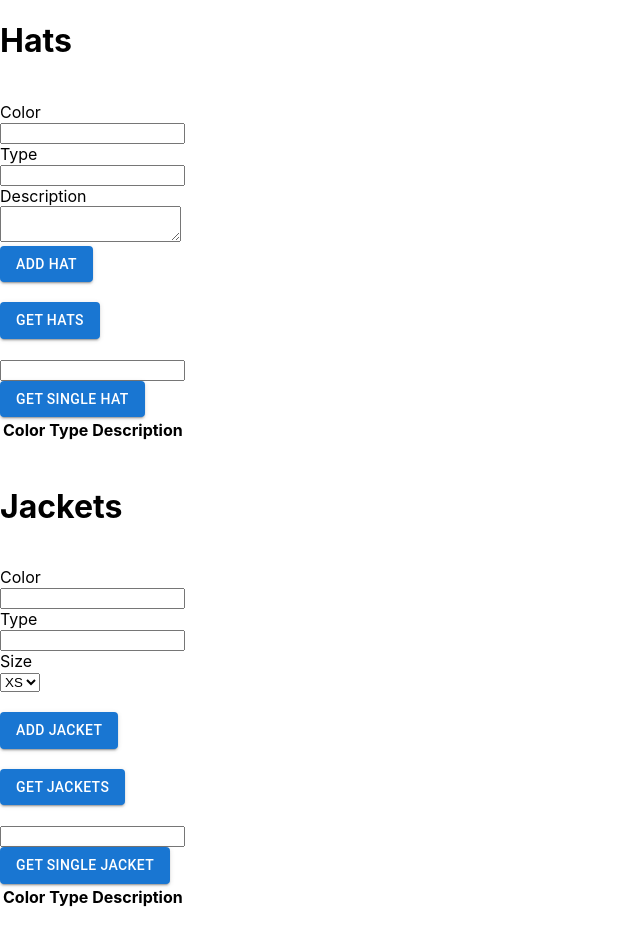
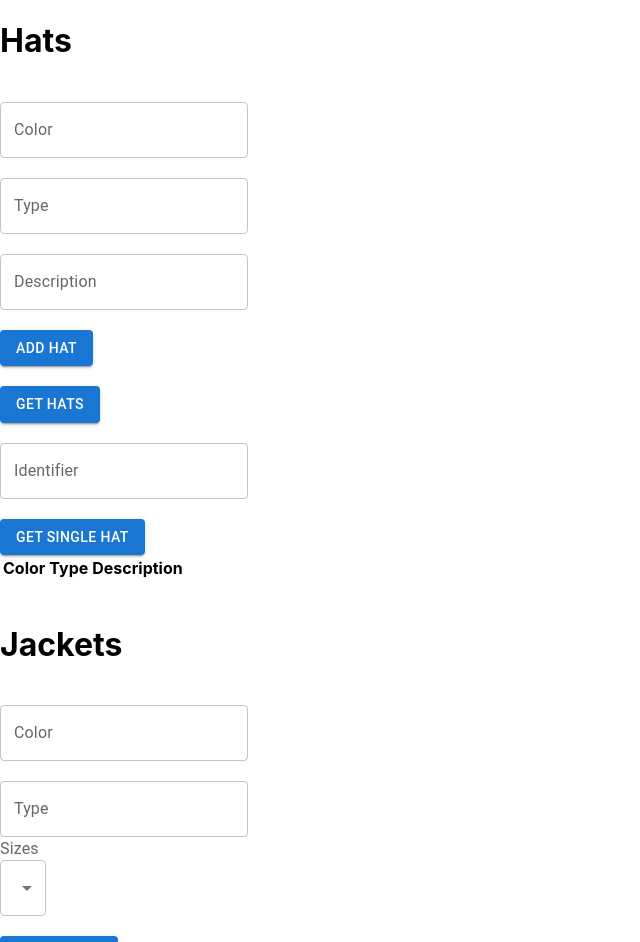
Before and after one commit to SokolSheri/madhattr-ui, a React (Create React App) app: page / in a window 1280 px wide. Shown: the top 942 px of the page, without its empty margins (0-640 px from the left). Built offline with nearby package versions, Linux system fonts and the light colour scheme.

Commit message:
almost done styling

```diff
--- a/src/components/AddHat.js
+++ b/src/components/AddHat.js
@@ -1,6 +1,6 @@
 import React, { useState } from 'react'
 import axios from 'axios'
-import { Button } from '@mui/material';
+import { Button, TextField } from '@mui/material';
 
 function AddHat() {
     const [hatType, setHatType] = useState('');
@@ -32,14 +32,17 @@ function AddHat() {
     return (
         <form onSubmit={(evt) => handleSubmit(evt)}>
             <br />
-            <label for='color'>Color</label><br/>
-            <input type='text' id='color' onChange={(e) => handleChangeColor(e)} />
+            {/* <label for='color'>Color</label><br/> */}
+            <TextField id="outlined-basic" label="Color" variant="outlined" onChange={(e) => handleChangeColor(e)}/><br/>
+            {/* <input type='text' id='color' onChange={(e) => handleChangeColor(e)} /> */}
             <br />
-            <label for='color'>Type</label><br/>
-            <input type='text' name='hatType' onChange={(e) => handleChangeType(e)} />
+            {/* <label for='color'>Type</label><br/> */}
+            <TextField id="outlined-basic" label="Type" variant="outlined" onChange={(e) => handleChangeType(e)}/><br/>
+            {/* <input type='text' name='hatType' onChange={(e) => handleChangeType(e)} /> */}
             <br />
-            <label for='color'>Description</label><br/>
-            <textarea id='desc' onChange={(e) => handleChangeDesc(e)} />
+            {/* <label for='color'>Description</label><br/> */}
+            <TextField id="outlined-basic" label="Description" variant="outlined" onChange={(e) => handleChangeDesc(e)}/><br/>
+            {/* <textarea id='desc' onChange={(e) => handleChangeDesc(e)} /> */}
             <br />
             <Button type='submit' variant="contained">Add Hat</Button>
         </form>
--- a/src/components/AddJacket.js
+++ b/src/components/AddJacket.js
@@ -1,6 +1,6 @@
 import React, { useState } from 'react'
 import axios from 'axios'
-import { Button } from '@mui/material';
+import { Button, TextField, Select, MenuItem, InputLabel } from '@mui/material';
 
 function AddJacket() {
     const [jacketType, setJacketType] = useState('');
@@ -28,22 +28,38 @@ function AddJacket() {
     return (
         <form onSubmit={(evt) => handleSubmit(evt)}>
             <br />
-            <label for='color'>Color</label><br/>
-            <input type='text' id='color' onChange={(e) => handleChangeColor(e)} />
+            {/* <input type='text' id='color' onChange={(e) => handleChangeColor(e)} /> */}
+            <TextField id="outlined-basic" label="Color" variant="outlined" onChange={(e) => handleChangeColor(e)} />
             <br />
-            <label for='color'>Type</label><br/>
-            <input type='text' name='jacketType' onChange={(e) => handleChangeType(e)} />
             <br />
-            <label for='size'>Size</label><br/>
-            <select id='size' onChange={(e) => handleChangeSize(e)} >
+            {/* <label for='color'>Type</label><br/> */}
+            <TextField id="outlined-basic" label="Type" variant="outlined" onChange={(e) => handleChangeType(e)} />
+            {/* <input type='text' name='jacketType' onChange={(e) => handleChangeType(e)} /> */}
+            <br />
+            {/* <label for='size'>Size</label><br/> */}
+            <InputLabel id="demo-simple-select-label">Sizes</InputLabel>
+            <Select
+                labelId="demo-simple-select-label"
+                id="demo-simple-select"
+                onChange={(e) => handleChangeSize(e)}
+                label='Sizes'
+                defaultValue={""}
+            >
+                <MenuItem value={'XS'}>XS</MenuItem>
+                <MenuItem value={'S'}>S</MenuItem>
+                <MenuItem value={'M'}>M</MenuItem>
+                <MenuItem value={'L'}>L</MenuItem>
+                <MenuItem value={'XL'}>XL</MenuItem>
+            </Select>
+            {/* <select id='size' onChange={(e) => handleChangeSize(e)} >
                 <option value='XS'>XS</option>
                 <option value='S'>S</option>
                 <option value='M'>M</option>
                 <option value='L'>L</option>
                 <option value='XL'>XL</option>
-            </select>
+            </select> */}
 
-            <br /><br/>
+            <br /><br />
             <Button type='submit' variant="contained">Add Jacket</Button>
         </form>
 
--- a/src/components/GetSingleHat.js
+++ b/src/components/GetSingleHat.js
@@ -1,17 +1,11 @@
 import axios from "axios";
-import { Button } from '@mui/material';
+import { Button, TextField } from '@mui/material';
 import React, { useState } from 'react';
 
 function Hat() {
 
     const [ident, setIdent] = useState(0);
     const [item, setItem] = useState('');
-    // let hat = (<table>
-    //     <tbody>
-    //         <tr><th>Color</th><th>Type</th><th>Description</th></tr>
-    //     </tbody>
-    // </table>);
-
     const handleChange = (evt) => {
         setIdent(evt.target.value);
     }
@@ -34,7 +28,8 @@ function Hat() {
     return (
         <div>
             <form onSubmit={(e) => handleSubmit(e)}>
-                <input type='number' min="0" onChange={(e) => handleChange(e)} />
+            <TextField id="outlined-basic" label="Identifier" variant="outlined" type='number' min="0" onChange={(e) => handleChange(e)} /><br />
+                {/* <input type='number' min="0" onChange={(e) => handleChange(e)} /> */}
                 <br />
                 <Button type='submit' variant="contained">Get Single Hat</Button>
                 <table>
--- a/src/components/GetSingleJacket.js
+++ b/src/components/GetSingleJacket.js
@@ -1,6 +1,7 @@
 import axios from "axios";
-import { Button } from '@mui/material';
+import { Button, TextField } from '@mui/material';
 import React, { useState } from 'react';
+
 
 function Jacket() {
     const [ident, setIdent] = useState("");
@@ -10,6 +11,7 @@ function Jacket() {
         setIdent(evt.target.value);
     }
     const handleSubmit = async (evt) => {
+        try {
             evt.preventDefault();
             const res = await axios.get(`http://madhattr-application-route-madhattr.apps.cluster-k4plx.k4plx.sandbox779.opentlc.com/jackets/${ident}`);
             if (res.data) {
@@ -17,6 +19,10 @@ function Jacket() {
             } else {
                 alert('Jacket does not exist');
             }
+        } catch (e) {
+            alert('Request failure')
+        }
+
     }
 
     let row = <tr></tr>
@@ -27,7 +33,8 @@ function Jacket() {
     return (
         <div>
             <form onSubmit={(e) => handleSubmit(e)}>
-                <input type='number' min="0" onChange={(e) => handleChange(e)} />
+                <TextField id="outlined-basic" label="Identifier" variant="outlined" type='number' min="0" onChange={(e) => handleChange(e)} /><br />
+                {/* <input type='number' min="0" onChange={(e) => handleChange(e)} /> */}
                 <br />
                 <Button type='submit' variant="contained">Get Single Jacket</Button>
                 <table>
```
Lines whose indentation alone changed are shown as unchanged.
